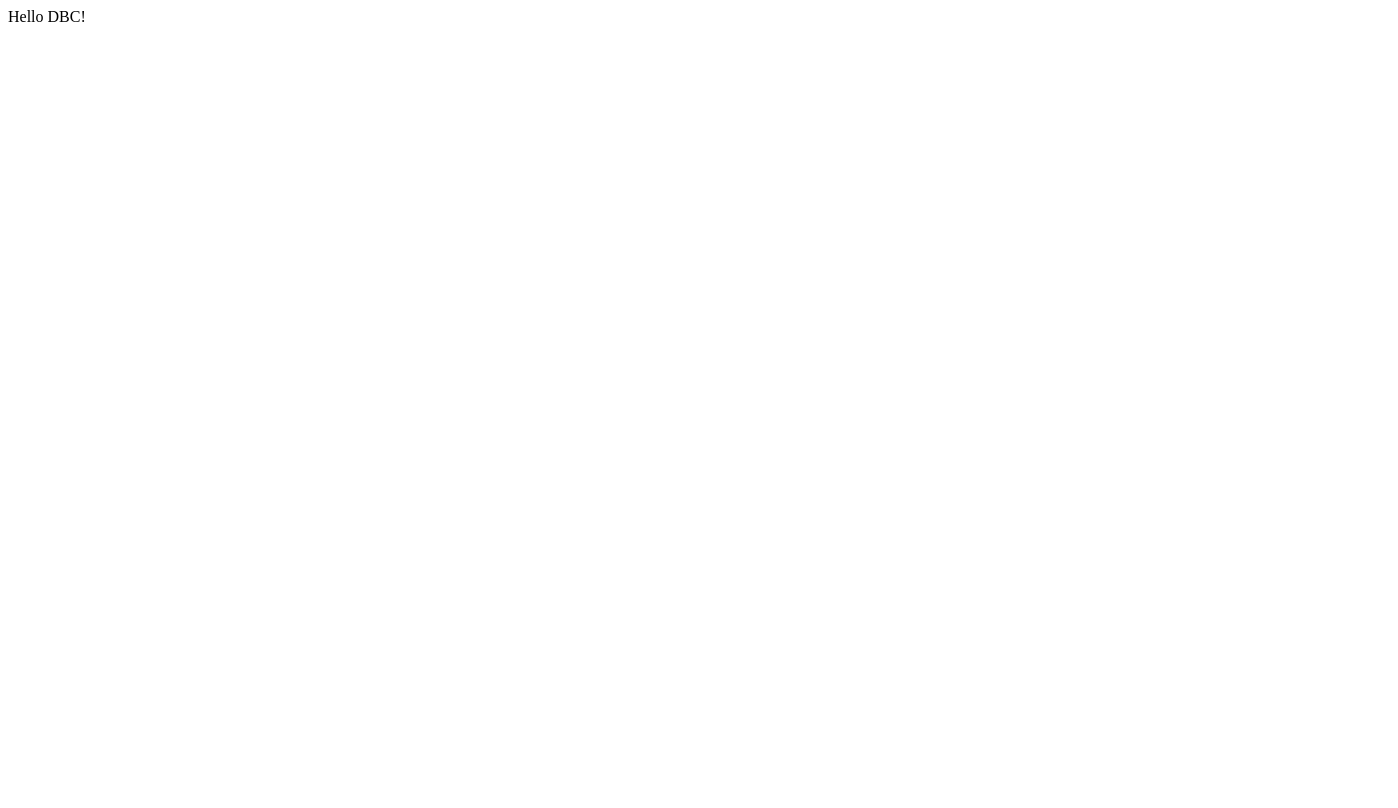
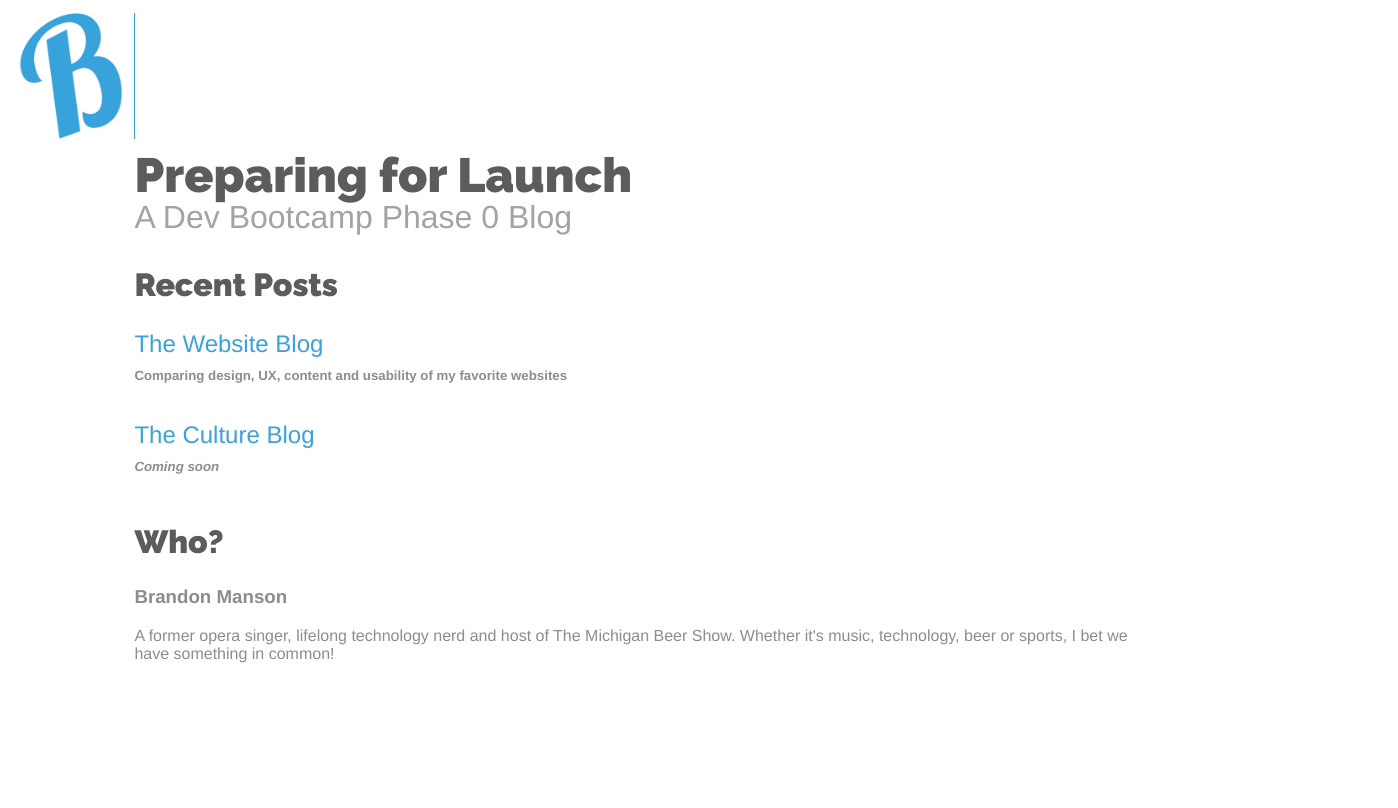
Before and after one commit to brandonmanson/brandonmanson.github.io, a plain HTML site: page index.html in a window 1280 px wide. Shown: the whole page, 1398 px wide, since content can reach past the window. Drawn offline with Linux system fonts and the light colour scheme.

Commit message:
Adding index.html and updated blog page

```diff
--- a/blog-style.css
+++ b/blog-style.css
@@ -1,3 +1,5 @@
+@import url(http://fonts.googleapis.com/css?family=Raleway:900);
+
 body {
 	font-family: Helvetica, sans-serif;
 
@@ -21,12 +23,14 @@ a:visited {
 
 h3 {
 	font-weight: lighter;
-	font-size: 2.3em;
+	font-size: 2.0em;
 }
+
 #logo {
 	max-width: 10%;
 	max-height: 17%;
 	padding-right: 1%;
+	margin-top: 3%;
 	border-right: 1px solid #3CA1DA;
 	display: block;
 	float: left;
@@ -37,6 +41,11 @@ h3 {
 	margin-left: 3%;
 	padding-bottom: 5%;
 	padding-right: 5%;
+	text-align: center;
+}
+
+#sub {
+	color: #A3A3A3;
 }
 
 .container {
@@ -51,12 +60,14 @@ h4, h5, p, a {
 	text-align: left;
 	font-weight: lighter;
 	text-decoration: none;
+	color: #8C8C8C;
 }
 
 h4 {
 	font-family: "Palatino Linotype", "Book Antiqua", Palatino, serif;
 	font-weight: thick;
 	font-size: 2.5em;
+	color: #5C5C5C;
 }
 
 p, a {
@@ -65,7 +76,8 @@ p, a {
 
 h1 {
 	font-size: 2.5em;
-	font-family: "Palatino Linotype", "Book Antiqua", Palatino, serif;
+	font-family: "Raleway", Helvetica, sans-serif;
+	color: #5C5C5C;
 }
 
 
--- a/index.html
+++ b/index.html
@@ -1,3 +1,35 @@
-<html>
-<body>Hello DBC!</body>
-</html>
+<!DOCTYPE HTML>
+
+	<html>
+		<head>
+			<meta charset="UTF-8">
+			<link rel="stylesheet" type="text/css" href="main.css">
+		</head>
+		<body>
+			<header>
+				<img id="logo"src="b-logo.png">
+				<div id="title-block">
+					<h1 id="title">Preparing for Launch</h1>
+					<h3 id="subtitle">A Dev Bootcamp Phase 0 Blog</h3>
+				</div>
+			</header>
+			<div class="container">
+				<section id="blogs">
+					<h2>Recent Posts</h2>
+					<div class="post">
+						<a href="blog-posts/week1_technical.html"><h3>The Website Blog</h3></a>
+						<h5>Comparing design, UX, content and usability of my favorite websites</h5>
+					</div>
+					<div class="post">
+						<h3>The Culture Blog</h3>
+						<h5><em>Coming soon</em></h5>
+					</div>
+				</section>
+				<section id="bio">
+					<h2>Who?</h2>
+					<h3>Brandon Manson</h3>
+					<p>A former opera singer, lifelong technology nerd and host of The Michigan Beer Show. Whether it's music, technology, beer or sports, I bet we have something in common!</p>
+				</section>
+			</div>
+		</body>
+	</html>
--- /dev/null
+++ b/main.css
@@ -0,0 +1,81 @@
+@import url(http://fonts.googleapis.com/css?family=Raleway:900);
+
+body {
+	font-family: Helvetica, sans-serif;
+	text-decoration: none;
+}
+
+h3, h5, p {
+	color: #8C8C8C;
+}
+
+#logo {
+	max-width: 10%;
+	max-height: 17%;
+	display: block;
+	margin-top: 1%;
+	border-right: 1px solid #3CA1DA;
+}
+
+#title-block {
+	display: inline-block;
+	text-align: left;
+	margin-left: 10%;
+	line-height: 60%;
+}
+
+#title {
+	font-family: "Raleway", sans-serif;
+	font-size: 3em;
+	color: #5C5C5C;
+}
+
+#subtitle {
+	font-weight: lighter;
+	font-size: 2.0em;
+	color: #A3A3A3;
+}
+
+.container {
+	width: 90%;
+	padding: 0 10% 10% 10%;
+	display: block;
+}
+
+#blogs {
+	width: 90%;
+	line-height: 50%;
+	text-decoration: none;
+}
+
+#blogs h3 {
+	font-size: 1.5em;
+	font-weight: lighter;
+	color: #3CA1DA;
+}
+
+#blogs h2 {
+	font-family: "Raleway", Helvetica, sans-serif;
+	font-size: 2em;
+	color: #5C5C5C;
+}
+
+.post {
+	margin: 5% 0 5% 0;
+	background-color:
+}
+
+.post a {
+	color: #3CA1DA;
+	text-decoration: none;
+}
+
+#bio {
+	width: 90%;
+}
+
+#bio h2 {
+	font-family: "Raleway", Helvetica, sans-serif;
+	font-size: 2em;
+	color: #5C5C5C;
+}
```
Also changed, not shown: blog-posts/week1_technical.html (+1 -1 lines).
